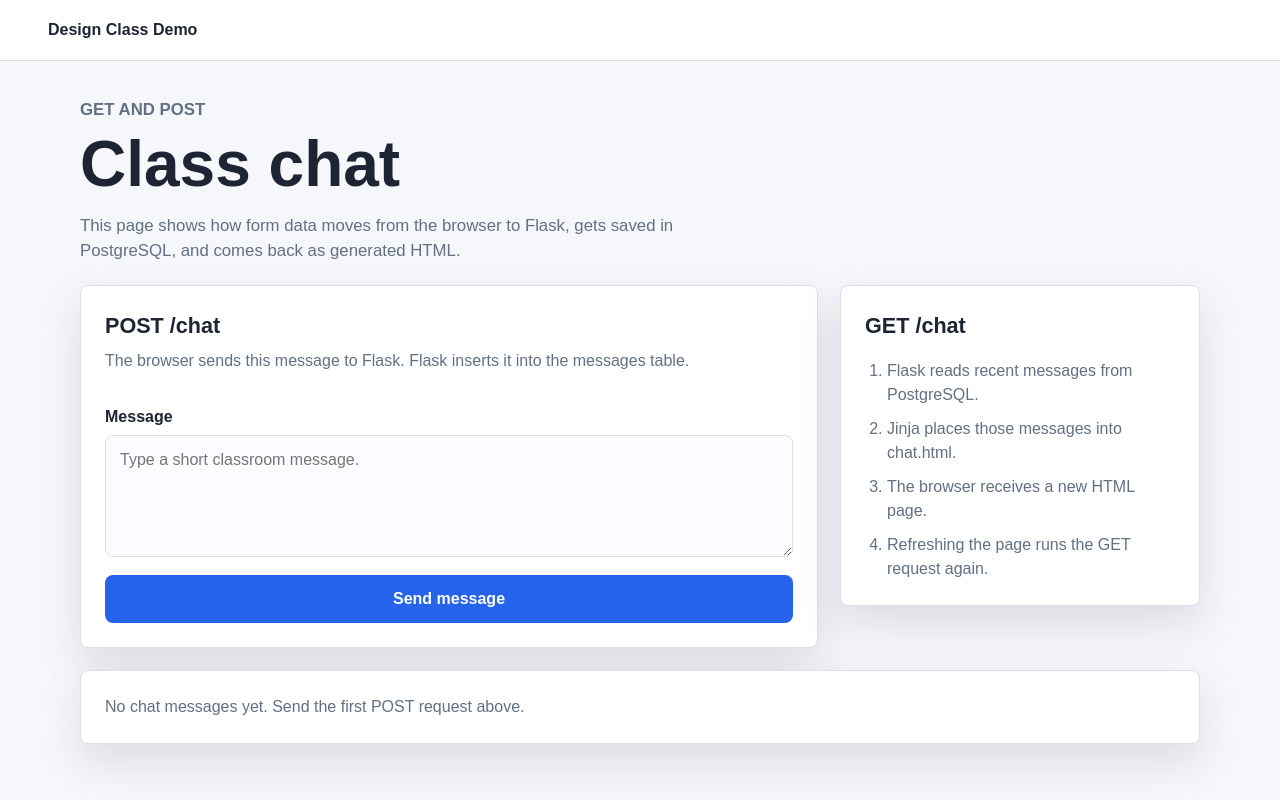
After one commit to BobbyMcD422/PyClassDemo, a Flask app: template templates/chat.html in a window 1280 px wide. The commit adds this page. Run offline with Flask 3, Linux system fonts and the light colour scheme; the template is opened without the code that fills it, so the values that code supplies are empty; some libraries are stand-ins or nearby versions.

Commit message:
Added a basic unit test, a chat feature, and comments to make code readible

```diff
--- a/app.py
+++ b/app.py
@@ -15,6 +15,10 @@ app.secret_key = os.environ.get("FLASK_SECRET_KEY", "classroom-demo-secret")
 
 def get_db_connection():
     """Connect to the PostgreSQL database container."""
+    # PSEUDO-CODE:
+    # 1. Read the database address, name, username, and password.
+    # 2. Open a connection to PostgreSQL.
+    # 3. Return that connection so a route can run SQL.
     return psycopg2.connect(
         host=os.environ.get("DATABASE_HOST", "localhost"),
         port=os.environ.get("DATABASE_PORT", "5432"),
@@ -31,6 +35,12 @@ def init_db():
     Docker Compose starts PostgreSQL in a separate "db" container, and the
     Flask "web" container connects to it using the DATABASE_* settings.
     """
+    # PSEUDO-CODE:
+    # 1. Make a list of fake classroom users.
+    # 2. Connect to PostgreSQL.
+    # 3. Create the users table if it is missing.
+    # 4. Create the submissions and messages tables if they are missing.
+    # 5. Insert the fake users only if they do not already exist.
     demo_users = [
         ("user1", "sunnydesk", "#f97316"),
         ("user2", "bluepencil", "#2563eb"),
@@ -89,6 +99,16 @@ def init_db():
                 );
                 """
             )
+            cur.execute(
+                """
+                CREATE TABLE IF NOT EXISTS messages (
+                    id SERIAL PRIMARY KEY,
+                    user_id INTEGER REFERENCES users(id),
+                    message TEXT NOT NULL,
+                    created_at TIMESTAMP DEFAULT CURRENT_TIMESTAMP
+                );
+                """
+            )
 
             # Classroom-only shortcut: plain-text passwords are not appropriate
             # for real apps. Production apps need password hashing and stronger
@@ -117,6 +137,10 @@ def wait_for_database():
 
 
 def current_user():
+    # PSEUDO-CODE:
+    # 1. Check the Flask session cookie for a saved user id.
+    # 2. If there is no user id, the visitor is not logged in.
+    # 3. If there is a user id, load that user row from PostgreSQL.
     if "user_id" not in session:
         return None
 
@@ -132,8 +156,20 @@ def current_user():
 @app.route("/login", methods=["GET", "POST"])
 def login():
     """Show the login form and handle the fake classroom login."""
+    # PSEUDO-CODE:
+    # GET request:
+    #   Show the login page.
+    # POST request:
+    #   Read the username and password from the form.
+    #   Look for a matching fake user in PostgreSQL.
+    #   If found, remember the user id in the Flask session.
+    #   If not found, show a simple error message.
+    if current_user():
+        return redirect(url_for("dashboard"))
+
     error = None
 
+    # If information is sent to our login route, we will process the login
     if request.method == "POST":
         username = request.form.get("username", "").strip()
         password = request.form.get("password", "").strip()
@@ -170,6 +206,12 @@ def logout():
 @app.route("/", methods=["GET", "POST"])
 def dashboard():
     """Main classroom page: browser form -> Flask route -> PostgreSQL."""
+    # PSEUDO-CODE:
+    # 1. Find out who is logged in.
+    # 2. If nobody is logged in, send them to /login.
+    # 3. If the layout form was submitted, insert one new submission row.
+    # 4. For a normal page load, count all submissions.
+    # 5. Render dashboard.html with the user and database values.
     user = current_user()
     if not user:
         return redirect(url_for("login"))
@@ -218,6 +260,11 @@ def dashboard():
 @app.route("/profile", methods=["POST"])
 def update_profile():
     """Update the student's fake profile row in PostgreSQL."""
+    # PSEUDO-CODE:
+    # 1. Find the logged-in student.
+    # 2. Read first name and favorite color from the form.
+    # 3. Update that student's row in the users table.
+    # 4. Redirect back to / so the refreshed page shows the new values.
     user = current_user()
     if not user:
         return redirect(url_for("login"))
@@ -247,6 +294,10 @@ def update_profile():
 
 @app.route("/submissions")
 def submissions():
+    # PSEUDO-CODE:
+    # 1. Make sure the visitor is logged in.
+    # 2. Join submissions to users so each row shows who submitted it.
+    # 3. Send the rows to submissions.html for display.
     user = current_user()
     if not user:
         return redirect(url_for("login"))
@@ -272,15 +323,72 @@ def submissions():
     return render_template("submissions.html", user=user, submissions=rows)
 
 
+@app.route("/chat", methods=["GET", "POST"])
+def chat():
+    """Show a simple classroom chat and save new messages."""
+    # PSEUDO-CODE:
+    # GET request:
+    #   Read recent messages from PostgreSQL.
+    #   Render chat.html so the browser can display them.
+    # POST request:
+    #   Read the message from the form.
+    #   Insert the message into PostgreSQL.
+    #   Redirect back to /chat, which causes a fresh GET request.
+    user = current_user()
+    if not user:
+        return redirect(url_for("login"))
+
+    if request.method == "POST":
+        message = request.form.get("message", "").strip()
+
+        if message:
+            with get_db_connection() as conn:
+                with conn.cursor() as cur:
+                    cur.execute(
+                        """
+                        INSERT INTO messages (user_id, message)
+                        VALUES (%s, %s);
+                        """,
+                        (user["id"], message),
+                    )
+
+        return redirect(url_for("chat"))
+
+    with get_db_connection() as conn:
+        with conn.cursor(cursor_factory=RealDictCursor) as cur:
+            cur.execute(
+                """
+                SELECT messages.id,
+                       users.username,
+                       users.first_name,
+                       users.favorite_color,
+                       messages.message,
+                       messages.created_at
+                FROM messages
+                JOIN users ON messages.user_id = users.id
+                ORDER BY messages.created_at DESC
+                LIMIT 30;
+                """
+            )
+            rows = cur.fetchall()
+
+    return render_template("chat.html", user=user, messages=rows)
+
+
 @app.route("/reset-demo", methods=["POST"])
 def reset_demo():
     # Classroom reset only: this clears practice submissions between demos.
+    # PSEUDO-CODE:
+    # 1. Make sure a fake classroom user is logged in.
+    # 2. Delete all rows from submissions and messages.
+    # 3. Leave student names, colors, usernames, and passwords alone.
     if not current_user():
         return redirect(url_for("login"))
 
     with get_db_connection() as conn:
         with conn.cursor() as cur:
             cur.execute("DELETE FROM submissions;")
+            cur.execute("DELETE FROM messages;")
 
     init_db()
     return redirect(url_for("dashboard"))
--- a/static/style.css
+++ b/static/style.css
@@ -64,7 +64,8 @@ nav a:hover {
 
 .login-layout,
 .content-grid,
-.dashboard-grid {
+.dashboard-grid,
+.chat-grid {
   display: grid;
   gap: 22px;
 }
@@ -81,6 +82,11 @@ nav a:hover {
 .content-grid {
   grid-template-columns: minmax(0, 1fr) minmax(0, 1fr) 320px;
   margin-top: 22px;
+}
+
+.chat-grid {
+  grid-template-columns: minmax(0, 1fr) 360px;
+  align-items: start;
 }
 
 .intro-panel,
@@ -286,11 +292,42 @@ th {
   color: var(--muted);
 }
 
+.chat-list {
+  display: grid;
+  gap: 14px;
+  margin-top: 22px;
+}
+
+.chat-message {
+  border: 1px solid var(--line);
+  border-radius: 8px;
+  padding: 18px 20px;
+  background: var(--surface);
+}
+
+.chat-message p {
+  margin: 10px 0 0;
+}
+
+.message-meta {
+  display: flex;
+  align-items: center;
+  flex-wrap: wrap;
+  gap: 10px;
+  color: var(--muted);
+  font-size: 0.92rem;
+}
+
+.message-meta strong {
+  color: var(--ink);
+}
+
 @media (max-width: 820px) {
   .site-header,
   .login-layout,
   .content-grid,
-  .dashboard-grid {
+  .dashboard-grid,
+  .chat-grid {
     grid-template-columns: 1fr;
   }
 
--- a/templates/base.html
+++ b/templates/base.html
@@ -14,6 +14,7 @@
         {% if session.get("user_id") %}
           <a href="{{ url_for('dashboard') }}">Dashboard</a>
           <a href="{{ url_for('submissions') }}">Submissions</a>
+          <a href="{{ url_for('chat') }}">Chat</a>
           <a href="{{ url_for('logout') }}">Log out</a>
         {% endif %}
       </nav>
--- /dev/null
+++ b/templates/chat.html
@@ -0,0 +1,55 @@
+{% extends "base.html" %}
+
+{% block title %}Chat - Classroom Demo{% endblock %}
+
+{% block content %}
+<section class="page-heading">
+  <p class="eyebrow">GET and POST</p>
+  <h1>Class chat</h1>
+  <p>
+    This page shows how form data moves from the browser to Flask, gets saved in
+    PostgreSQL, and comes back as generated HTML.
+  </p>
+</section>
+
+<section class="chat-grid">
+  <form class="card form-card" method="post" action="{{ url_for('chat') }}">
+    <h2>POST /chat</h2>
+    <p class="muted">The browser sends this message to Flask. Flask inserts it into the messages table.</p>
+
+    <label for="message">Message</label>
+    <textarea id="message" name="message" rows="4" maxlength="180" placeholder="Type a short classroom message." required></textarea>
+
+    <button type="submit">Send message</button>
+  </form>
+
+  <aside class="card lesson-card">
+    <h2>GET /chat</h2>
+    <ol>
+      <li>Flask reads recent messages from PostgreSQL.</li>
+      <li>Jinja places those messages into chat.html.</li>
+      <li>The browser receives a new HTML page.</li>
+      <li>Refreshing the page runs the GET request again.</li>
+    </ol>
+  </aside>
+</section>
+
+<section class="chat-list">
+  {% if messages %}
+    {% for item in messages %}
+      <article class="chat-message">
+        <div class="message-meta">
+          <span class="color-dot" style="background: {{ item.favorite_color }}"></span>
+          <strong>{{ item.first_name or item.username }}</strong>
+          <span>{{ item.created_at.strftime("%Y-%m-%d %H:%M") }}</span>
+        </div>
+        <p>{{ item.message }}</p>
+      </article>
+    {% endfor %}
+  {% else %}
+    <div class="card">
+      <p class="empty-state">No chat messages yet. Send the first POST request above.</p>
+    </div>
+  {% endif %}
+</section>
+{% endblock %}
```
Also changed, not shown: tests/test.py (added, +58 -0 lines), tests/users.csv (added, +31 -0 lines), README.md.
